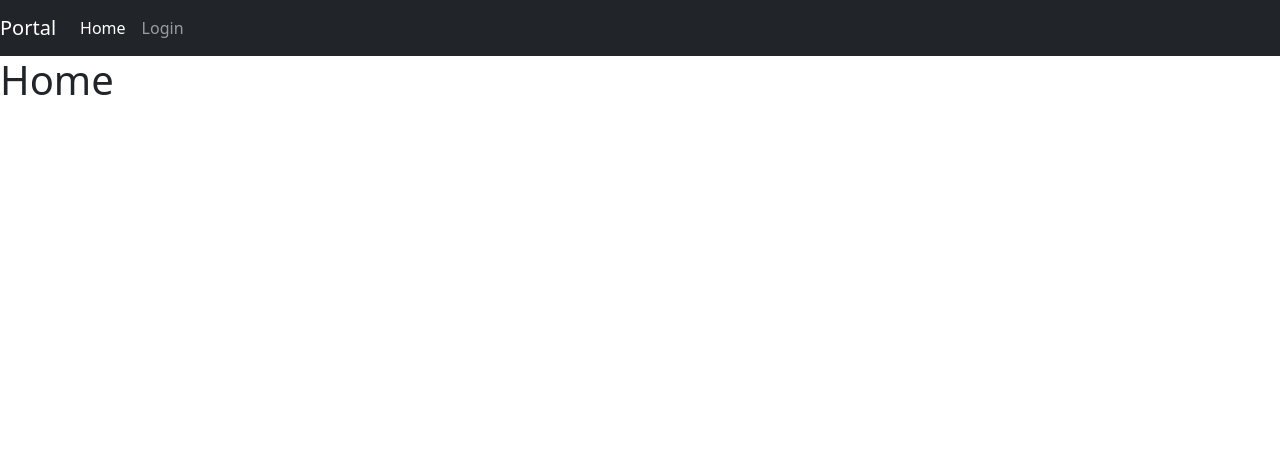
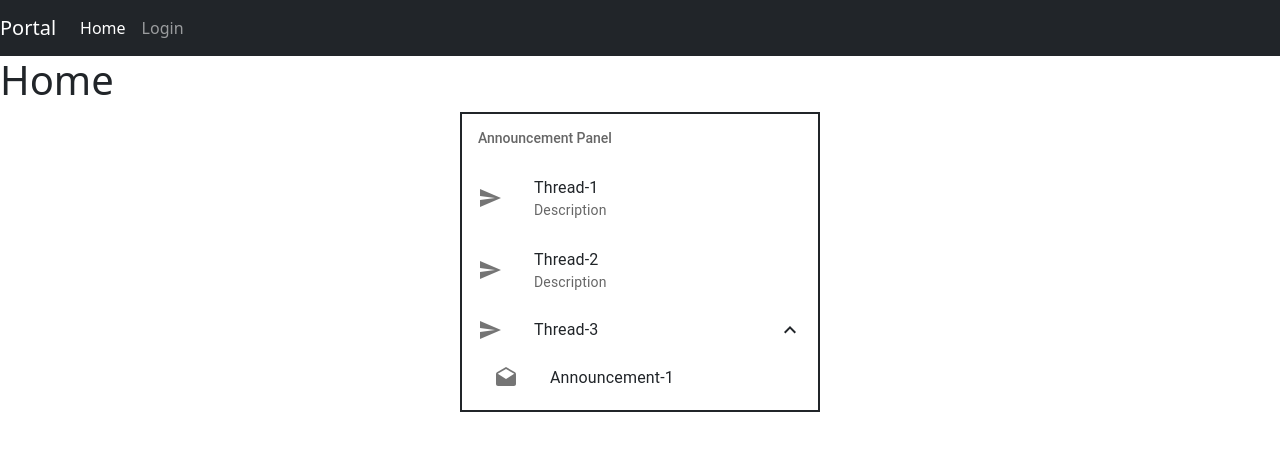
Before and after one commit to Anirudh4583/project-management-frontend, a React (Create React App) app: page / in a window 1280 px wide. Shown: the top 450 px of the page. Built offline with nearby package versions, Linux system fonts and the light colour scheme.

Commit message:
thread example list

```diff
--- a/package.json
+++ b/package.json
@@ -6,6 +6,7 @@
     "@emotion/react": "^11.4.1",
     "@emotion/styled": "^11.3.0",
     "@hookform/resolvers": "^2.7.0",
+    "@mui/icons-material": "^5.0.1",
     "@mui/material": "^5.0.1",
     "@popperjs/core": "^2.10.1",
     "axios": "^0.21.1",
@@ -26,6 +27,7 @@
   },
   "scripts": {
     "start": "react-scripts start",
+    "dev": "react-scripts start",
     "build": "react-scripts build",
     "test": "react-scripts test",
     "eject": "react-scripts eject"
--- a/src/views/Home/Home.jsx
+++ b/src/views/Home/Home.jsx
@@ -1,9 +1,70 @@
 import React from 'react'
+import ListSubheader from '@mui/material/ListSubheader'
+import List from '@mui/material/List'
+import ListItemButton from '@mui/material/ListItemButton'
+import ListItemIcon from '@mui/material/ListItemIcon'
+import ListItemText from '@mui/material/ListItemText'
+import Collapse from '@mui/material/Collapse'
+import InboxIcon from '@mui/icons-material/MoveToInbox'
+import DraftsIcon from '@mui/icons-material/Drafts'
+import SendIcon from '@mui/icons-material/Send'
+import ExpandLess from '@mui/icons-material/ExpandLess'
+import ExpandMore from '@mui/icons-material/ExpandMore'
+import StarBorder from '@mui/icons-material/StarBorder'
 
 function Home() {
+  const [open, setOpen] = React.useState(true)
+
+  const handleClick = () => {
+    setOpen(!open)
+  }
+
   return (
-    <div>
+    <div className="">
       <h1>Home</h1>
+      <div className="d-flex justify-content-center align-items-center">
+        <List
+          className="border-2 border-dark border"
+          sx={{ width: '100%', maxWidth: 360 }}
+          component="nav"
+          aria-labelledby="Announcement-Panel"
+          subheader={
+            <ListSubheader component="div" id="nested-list-subheader">
+              Announcement Panel
+            </ListSubheader>
+          }
+        >
+          <ListItemButton>
+            <ListItemIcon>
+              <SendIcon />
+            </ListItemIcon>
+            <ListItemText primary="Thread-1" secondary="Description" />
+          </ListItemButton>
+          <ListItemButton>
+            <ListItemIcon>
+              <SendIcon />
+            </ListItemIcon>
+            <ListItemText primary="Thread-2" secondary="Description" />
+          </ListItemButton>
+          <ListItemButton onClick={handleClick}>
+            <ListItemIcon>
+              <SendIcon />
+            </ListItemIcon>
+            <ListItemText primary="Thread-3" />
+            {open ? <ExpandLess /> : <ExpandMore />}
+          </ListItemButton>
+          <Collapse in={open} timeout="auto" unmountOnExit>
+            <List component="div" disablePadding>
+              <ListItemButton sx={{ pl: 4 }}>
+                <ListItemIcon>
+                  <DraftsIcon />
+                </ListItemIcon>
+                <ListItemText primary="Announcement-1" />
+              </ListItemButton>
+            </List>
+          </Collapse>
+        </List>
+      </div>
     </div>
   )
 }
```
Also changed, not shown: 1 other file (tests, documents, lock files or other folders).
